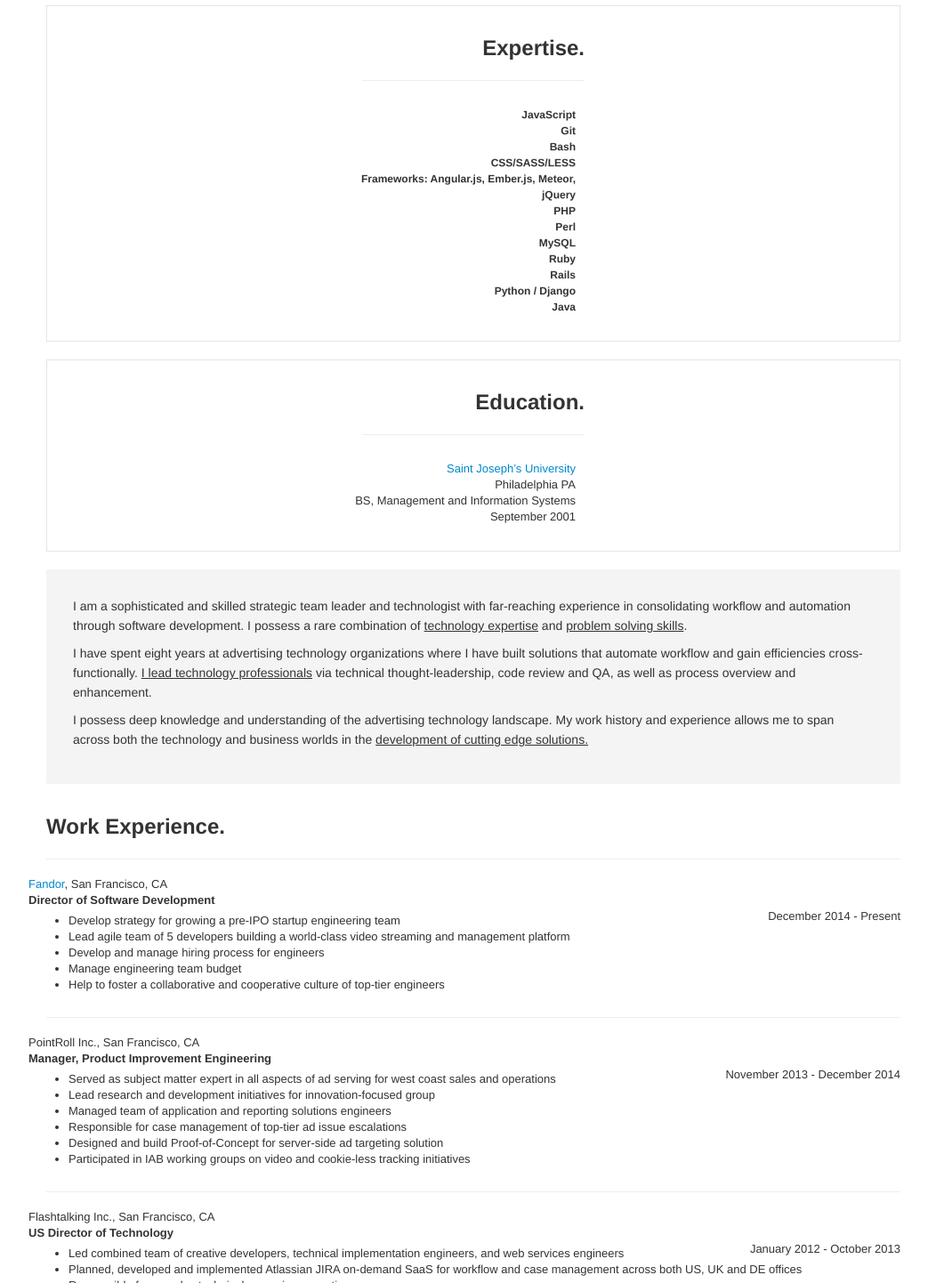
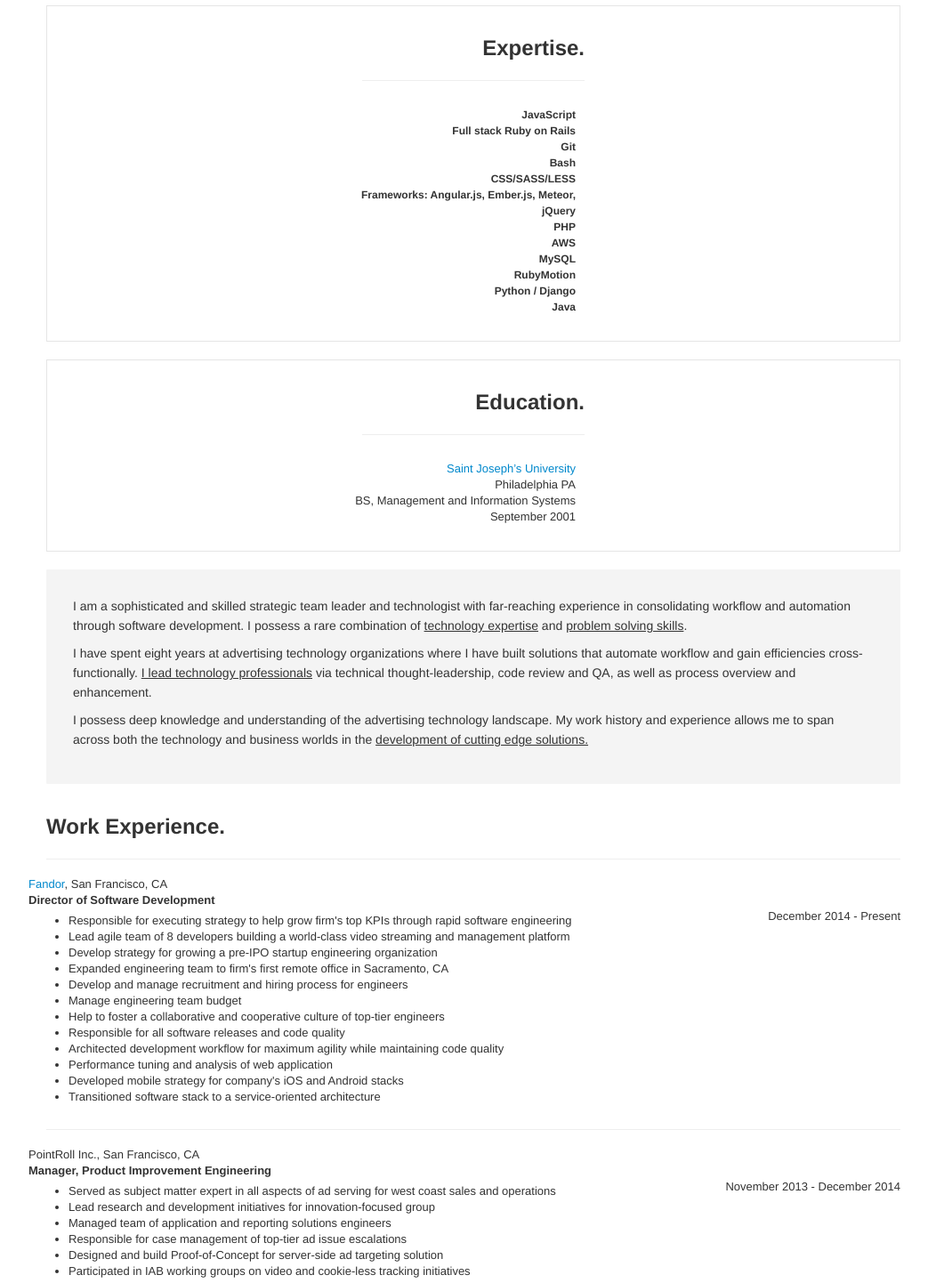
Before and after one commit to tuzman/resume, a plain HTML site: page index.html in a window 1280 px wide. Shown: the part 520-1962 px from the top of the page at 89% size, without its empty margins (98-1141 px from the left). Drawn offline with nearby package versions, Linux system fonts and the light colour scheme.

Commit message:
Regular updates

```diff
--- a/index.html
+++ b/index.html
@@ -76,15 +76,15 @@
             <div class="row">
               <div class="contact">
                 <h5>JavaScript <i class="glyphicon glyphicon-ok-circle"></i></h5>
+                <h5>Full stack Ruby on Rails <i class="glyphicon glyphicon-ok-circle"></i></h5>
                 <h5>Git <i class="glyphicon glyphicon-ok-circle"></i></h5>
                 <h5>Bash <i class="glyphicon glyphicon-ok-circle"></i></h5>
                 <h5>CSS/SASS/LESS <i class="glyphicon glyphicon-ok-circle"></i></h5>
                 <h5>Frameworks: Angular.js, Ember.js, Meteor, jQuery <i class="glyphicon glyphicon-ok-circle"></i></h5>
                 <h5>PHP <i class="glyphicon glyphicon-ok-circle"></i></h5>
-                <h5>Perl <i class="glyphicon glyphicon-ok-circle"></i></h5>
+                <h5>AWS <i class="glyphicon glyphicon-ok-circle"></i></h5>
                 <h5>MySQL <i class="glyphicon glyphicon-ok-circle"></i></h5>
-                <h5>Ruby <i class="glyphicon glyphicon-ok-circle"></i></h5>
-                <h5>Rails <i class="glyphicon glyphicon-ok-circle"></i></h5>
+                <h5>RubyMotion <i class="glyphicon glyphicon-ok-circle"></i></h5>
                 <h5>Python / Django <i class="glyphicon glyphicon-ok-circle"></i></h5>
                 <h5>Java <i class="glyphicon glyphicon-ok-circle"></i></h5>
               </div>
@@ -127,11 +127,18 @@
         <div class="col-md-12 item-experience" style="margin-top:5px">
           <div style="margin-left:20px">
             <ul>
-              <li>Develop strategy for growing a pre-IPO startup engineering team</li>
-              <li>Lead agile team of 5 developers building a world-class video streaming and management platform</li>
-              <li>Develop and manage hiring process for engineers</li>
+              <li>Responsible for executing strategy to help grow firm's top KPIs through rapid software engineering</li>
+              <li>Lead agile team of 8 developers building a world-class video streaming and management platform</li>
+              <li>Develop strategy for growing a pre-IPO startup engineering organization</li>
+              <li>Expanded engineering team to firm's first remote office in Sacramento, CA</li>
+              <li>Develop and manage recruitment and hiring process for engineers</li>
               <li>Manage engineering team budget</li>
               <li>Help to foster a collaborative and cooperative culture of top-tier engineers</li>
+              <li>Responsible for all software releases and code quality</li>
+              <li>Architected development workflow for maximum agility while maintaining code quality</li>
+              <li>Performance tuning and analysis of web application</li>
+              <li>Developed mobile strategy for company's iOS and Android stacks</li>
+              <li>Transitioned software stack to a service-oriented architecture</li>
             </ul>
           </div>
         </div>
```
Also changed, not shown: MichaelTuszynski_Resume.txt, 2 other files.
